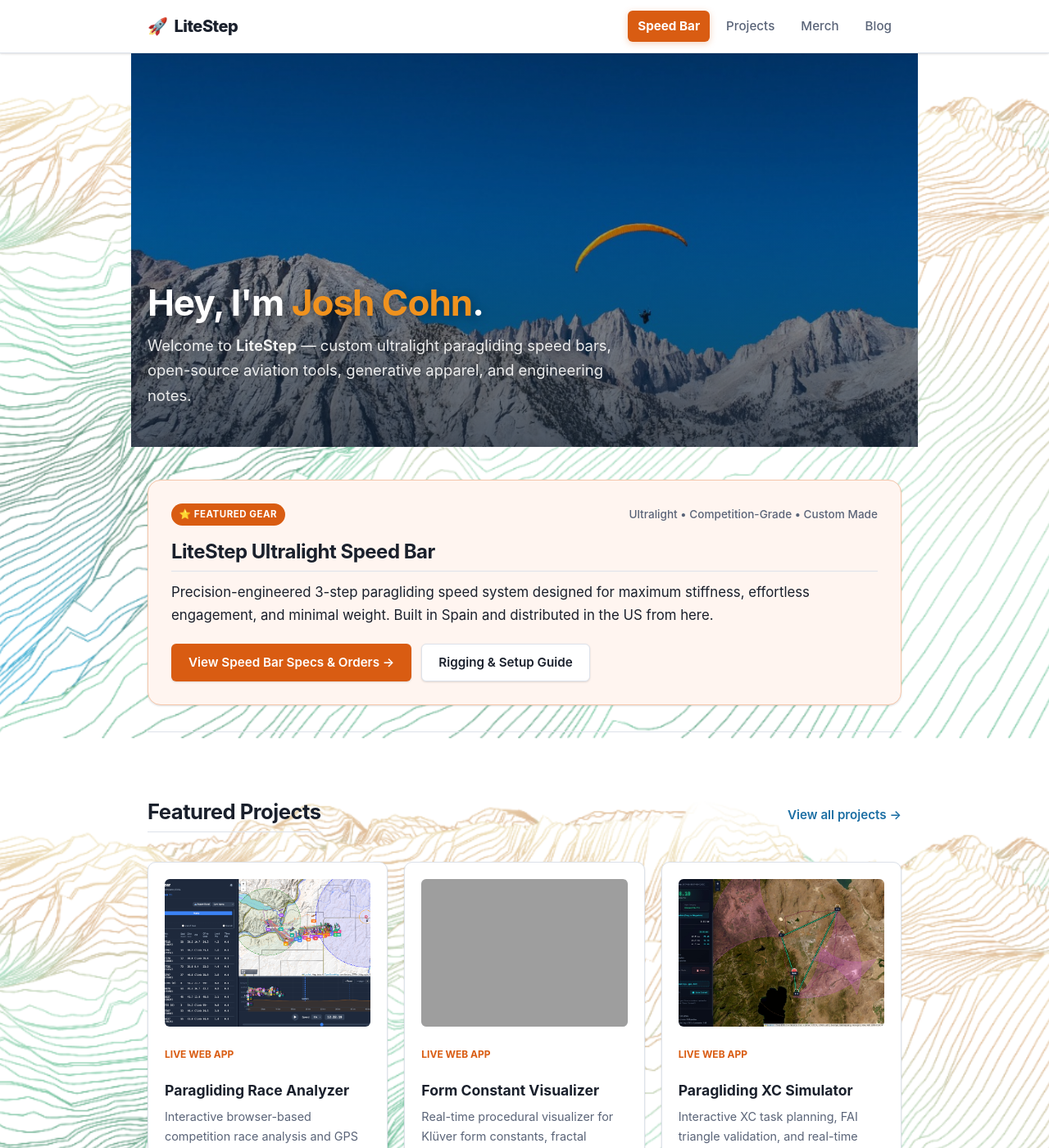
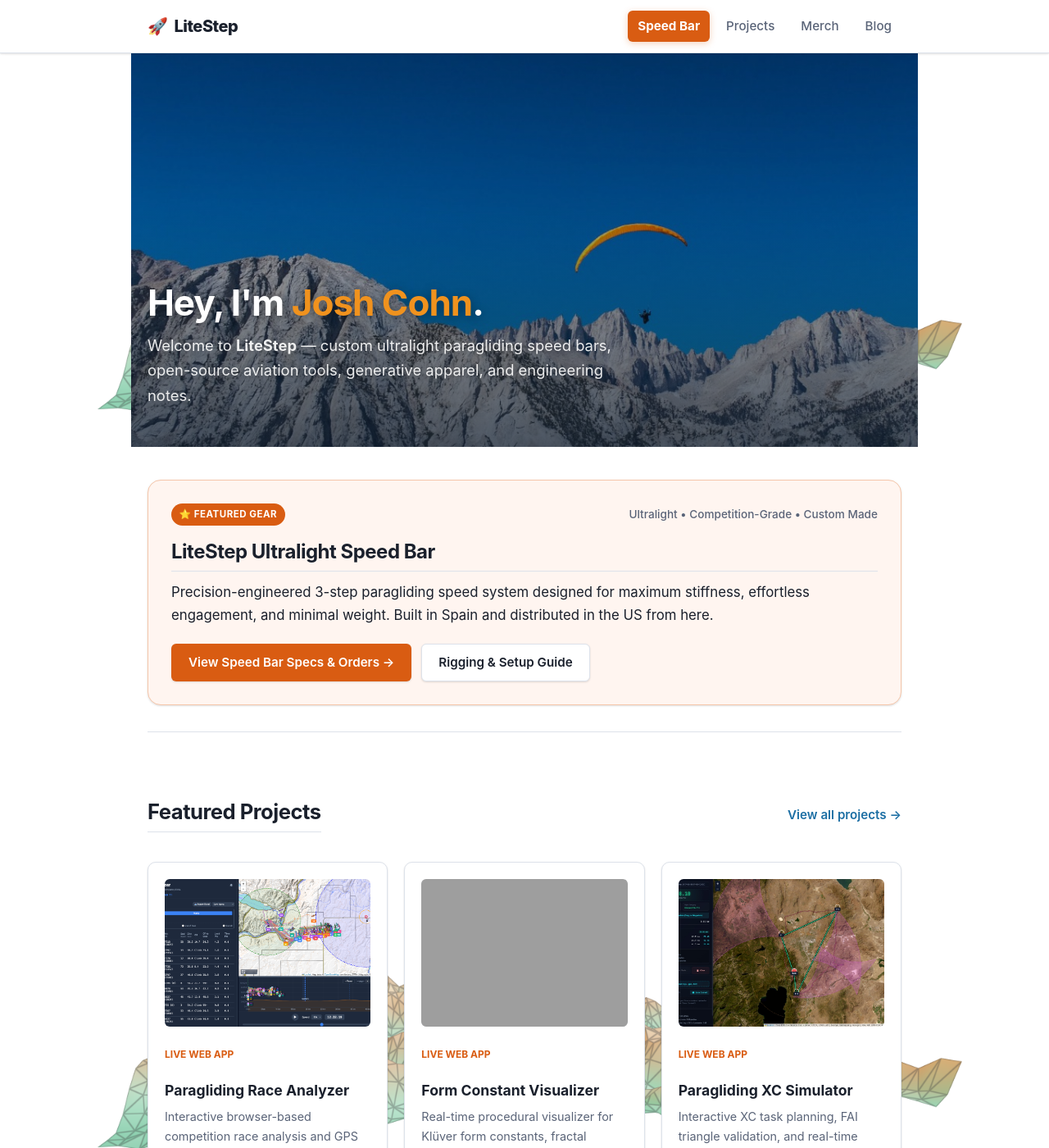
Before and after one commit to jbcohn/litestep.site, a Jekyll site: the page built from index.md, in a window 1280 px wide and 1400 px high. Shown: the whole window at 82% size. Built offline with Jekyll 4.4.1, drawn with Linux system fonts in a browser that asks for light colours; grey boxes are pictures that could not be loaded.

Commit message:
Use native 4000x2250 full-resolution Whitney closeup render for background

```diff
--- a/assets/css/style.css
+++ b/assets/css/style.css
@@ -34,7 +34,7 @@
   background-color: #ffffff;
   background-image:
     linear-gradient(rgba(255, 255, 255, 0.25), rgba(255, 255, 255, 0.25)),
-    url('../images/dem_contour_gradient.png');
+    url('../images/dem_whitney_closeup_4k_white.png');
   background-repeat: no-repeat;
   background-position: top center;
   background-size: cover;
```
Also changed, not shown: assets/images/dem_whitney_closeup_4k.png (added), assets/images/dem_whitney_closeup_4k_white.png (added), 1 other file.
